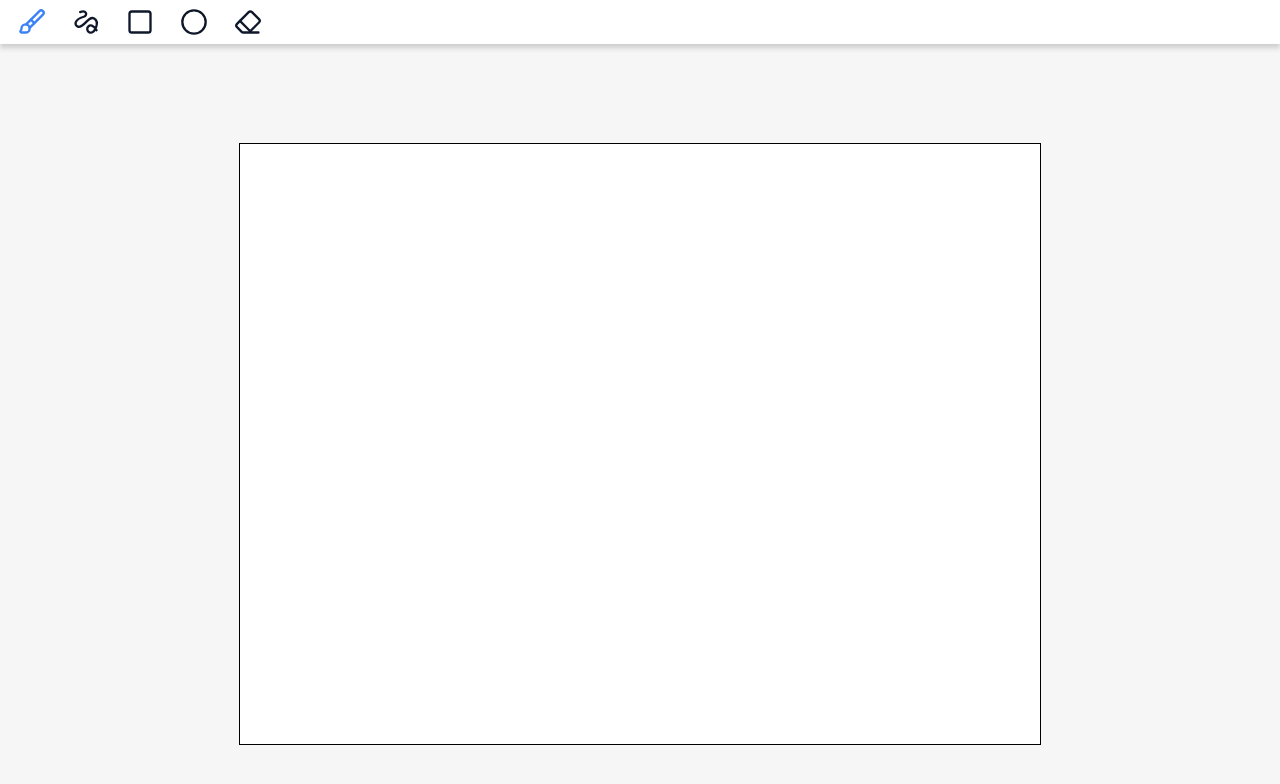
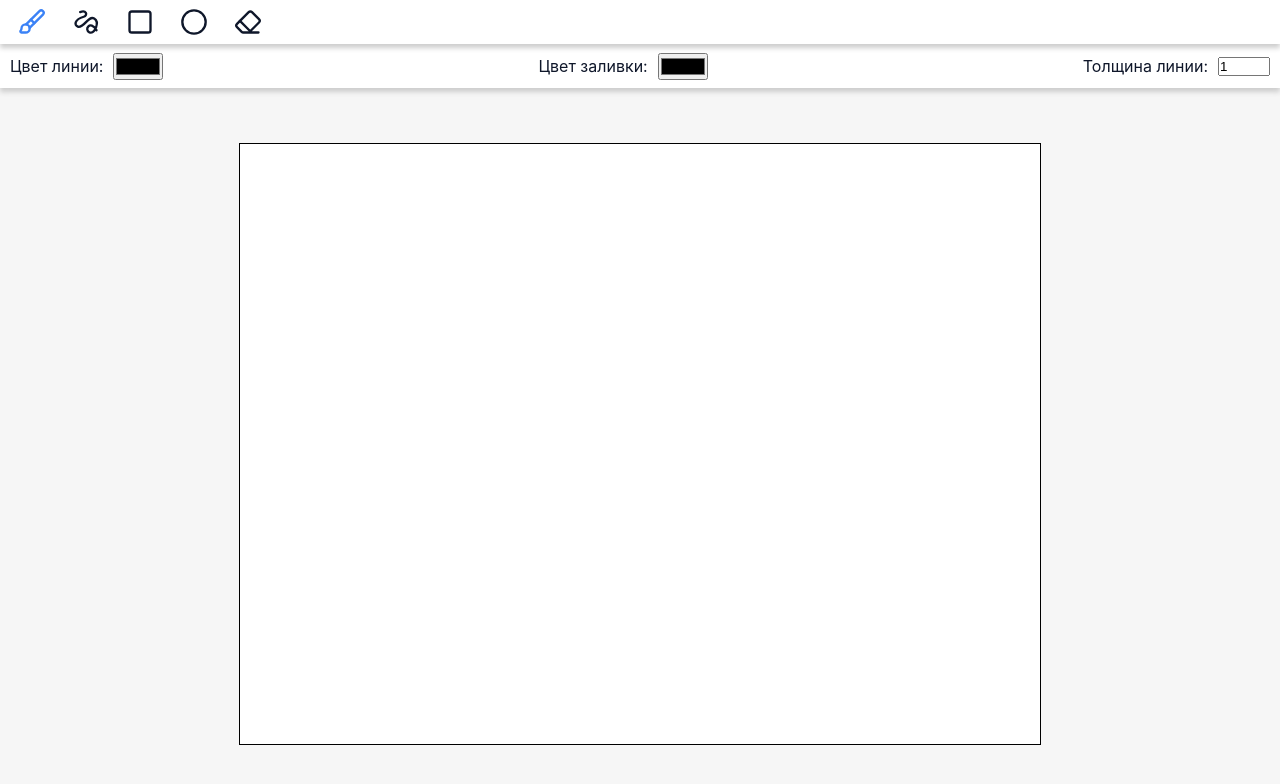
Before and after one commit to itsslava/paint-app, a React (Vite) app: page / in a window 1280 px wide. Shown: the top 784 px of the page. Built offline with nearby package versions, Linux system fonts and the light colour scheme.

Commit message:
feat: добавить панель настроек и привязать её к инструментам

```diff
--- a/src/app/App.tsx
+++ b/src/app/App.tsx
@@ -1,11 +1,13 @@
 import styles from './app.module.scss';
 import { Canvas } from '@widgets/canvas';
+import { SettingsBar } from '@widgets/settings-bar';
 import { ToolBar } from '@widgets/toolbar';
 
 function App() {
 	return (
 		<div className={styles.app}>
 			<ToolBar />
+			<SettingsBar />
 			<Canvas />
 		</div>
 	);
--- a/src/widgets/settings-bar/ui/SettingsBar.tsx
+++ b/src/widgets/settings-bar/ui/SettingsBar.tsx
@@ -1,5 +1,38 @@
+import toolState from '@shared/store/toolState';
+import styles from './settings-bar.module.scss';
+
 const SettingsBar = () => {
-	return <div>Settings Bar Component</div>;
+	return (
+		<div className={styles.settingsbar} role="toolbar" aria-label="Settings tools">
+			<div className={styles.settingsbar__group}>
+				<label htmlFor="stroke-color">Цвет линии:</label>
+				<input
+					id="stroke-color"
+					type="color"
+					onChange={(e) => toolState.setStrokeColor(e.target.value)}
+				/>
+			</div>
+			<div className={styles.settingsbar__group}>
+				<label htmlFor="fill-color">Цвет заливки:</label>
+				<input
+					id="fill-color"
+					type="color"
+					onChange={(e) => toolState.setFillColor(e.target.value)}
+				/>
+			</div>
+			<div className={styles.settingsbar__group}>
+				<label htmlFor="stroke-width">Толщина линии:</label>
+				<input
+					id="stroke-width"
+					type="number"
+					min={1}
+					max={50}
+					defaultValue={1}
+					onChange={(e) => toolState.setLineWidth(Number(e.target.value))}
+				/>
+			</div>
+		</div>
+	);
 };
 
 export default SettingsBar;
--- a/src/widgets/settings-bar/ui/settings-bar.module.scss
+++ b/src/widgets/settings-bar/ui/settings-bar.module.scss
@@ -0,0 +1,27 @@
+@use '../../../shared/styles/variables' as v;
+
+.settingsbar {
+	height: v.$bar-height;
+	background-color: #fff;
+	display: flex;
+	align-items: center;
+	position: absolute;
+	width: 100%;
+	box-shadow: 0 4px 5px 0 rgb(205 205 205);
+	top: v.$bar-height;
+	justify-content: space-between;
+	padding: 0 10px;
+	z-index: 10;
+
+	&__group {
+		display: flex;
+		align-items: center;
+		gap: 10px;
+	}
+
+	&__icon {
+		width: 28px;
+		height: 28px;
+		display: block;
+	}
+}
```
